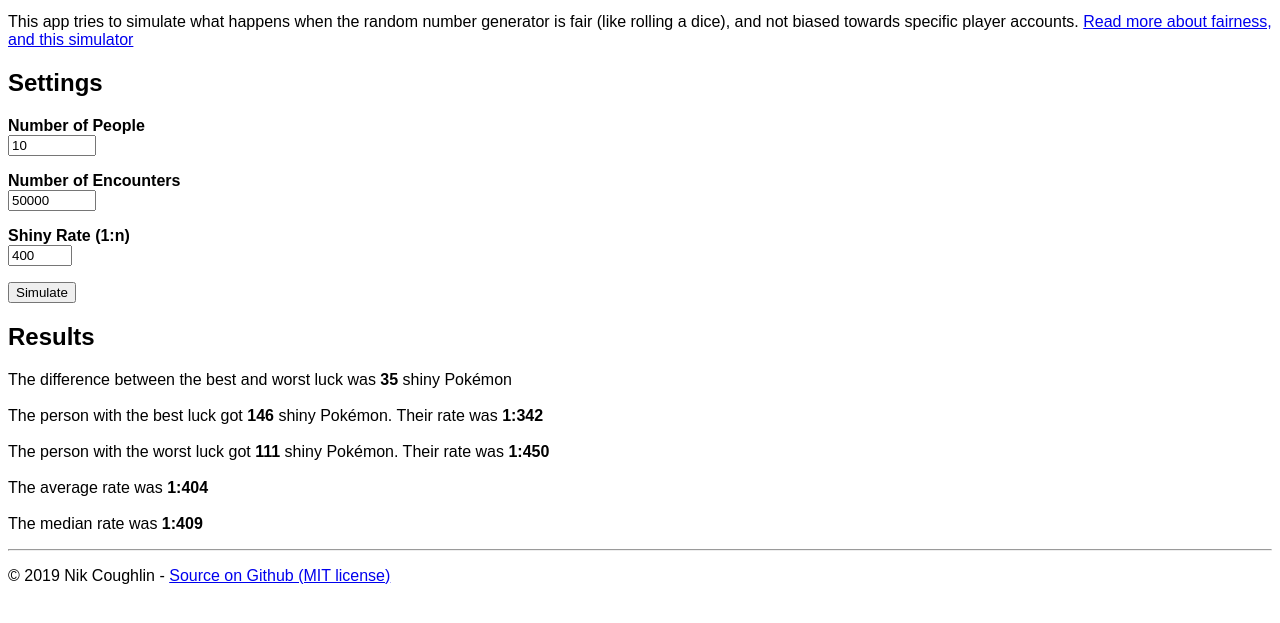
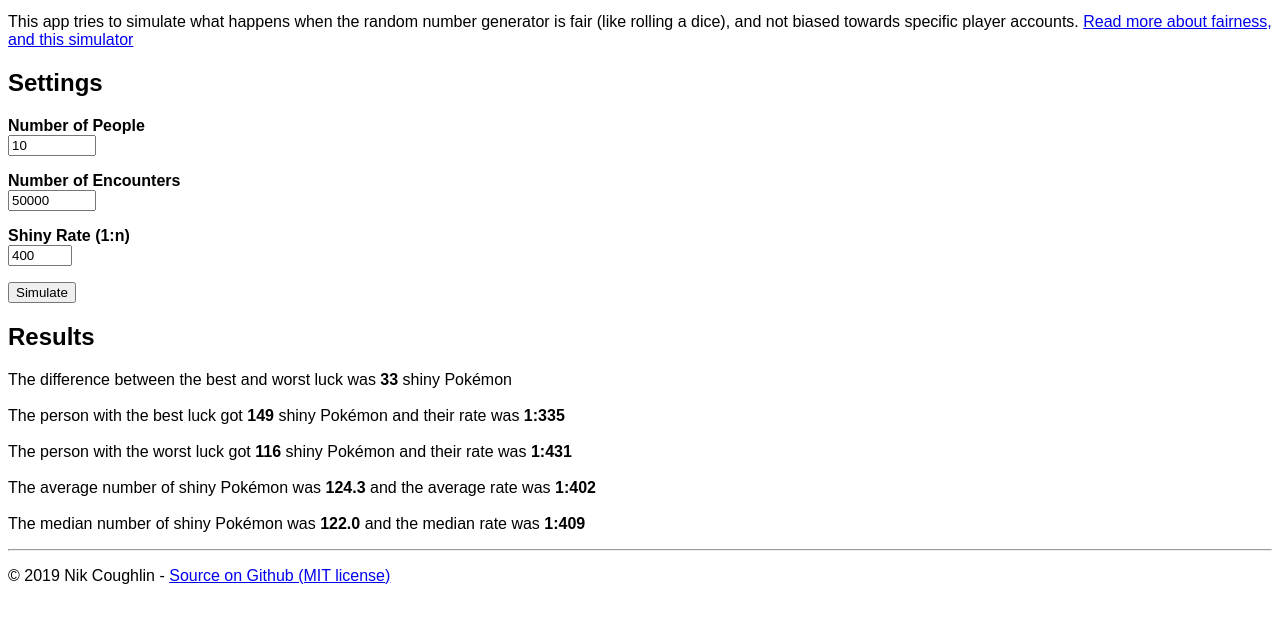
Before and after one commit to nrkn/pokemon-go-shiny-simulator, a website: page public/index.html in a window 1280 px wide. Both pictures are taken after a click on the button "Simulate". Shown: the part 119-742 px from the top of the page. Drawn offline with Linux system fonts and the light colour scheme.

Commit message:
Tidy code, minor improvements, examples in readme

```diff
--- a/public/app.js
+++ b/public/app.js
@@ -1,6 +1,6 @@
 (function e(t,n,r){function s(o,u){if(!n[o]){if(!t[o]){var a=typeof require=="function"&&require;if(!u&&a)return a(o,!0);if(i)return i(o,!0);var f=new Error("Cannot find module '"+o+"'");throw f.code="MODULE_NOT_FOUND",f}var l=n[o]={exports:{}};t[o][0].call(l.exports,function(e){var n=t[o][1][e];return s(n?n:e)},l,l.exports,e,t,n,r)}return n[o].exports}var i=typeof require=="function"&&require;for(var o=0;o<r.length;o++)s(r[o]);return s})({1:[function(require,module,exports){
 "use strict";
-const peopleEl = document.querySelector('.people');
+const resultsEl = document.querySelector('.results');
 const randomizeButtonEl = document.querySelector('button');
 const formEl = document.querySelector('form');
 const progressContainer = document.querySelector('.progress');
@@ -29,14 +29,16 @@ const createSequenceProgress = (length, cb, done, perStep = 1000) => {
     };
     next();
 };
-const createPerson = (numEncounters, shinyRate) => {
+const simulatePerson = (numEncounters, shinyRate) => {
     let shinies = 0;
     for (let i = 0; i < numEncounters; i++) {
+        // the number generated will be 0..shinyRate-1 - if it's zero, you got a
+        // shiny
         if (!randInt(shinyRate)) {
             shinies++;
         }
     }
-    return { shinies };
+    return shinies;
 };
 const median = (arr) => {
     const mid = Math.floor(arr.length / 2);
@@ -45,6 +47,10 @@ const median = (arr) => {
         (nums[mid - 1] + nums[mid]) / 2 :
         nums[mid]);
 };
+const average = (arr) => {
+    const sum = arr.reduce((a, b) => a + b);
+    return sum / arr.length;
+};
 const addPeopleToDom = () => {
     if (!formEl.checkValidity())
         return;
@@ -52,66 +58,65 @@ const addPeopleToDom = () => {
     const numPeople = Number(formData.get('numPeople'));
     const numEncounters = Number(formData.get('numEncounters'));
     const shinyRate = Number(formData.get('shinyRate'));
-    peopleEl.innerHTML = '<h2>Results</h2>';
-    createSequenceProgress(numPeople, () => createPerson(numEncounters, shinyRate), people => {
-        let totalEncounters = 0;
-        let totalShinies = 0;
+    resultsEl.innerHTML = '<h2>Results</h2>';
+    const getRate = (count, total = numEncounters) => (count === 0 ?
+        `0:${total}` :
+        `1:${Math.floor(total / count)}`);
+    createSequenceProgress(numPeople, () => simulatePerson(numEncounters, shinyRate), people => {
         let worstCount = Number.MAX_SAFE_INTEGER;
         let bestCount = Number.MIN_SAFE_INTEGER;
         let zeroes = 0;
-        let worstIndex = -1;
-        let bestIndex = -1;
-        let allRates = Array(numPeople);
-        const peopleFragment = document.createDocumentFragment();
-        people.forEach((person, i) => {
-            const { shinies } = person;
-            allRates[i] = shinies === 0 ? 0 : Math.floor(numEncounters / shinies);
+        people.forEach(shinies => {
             if (shinies === 0)
                 zeroes++;
             if (shinies > bestCount) {
                 bestCount = shinies;
-                bestIndex = i;
             }
             if (shinies < worstCount) {
                 worstCount = shinies;
-                worstIndex = i;
             }
-            totalEncounters += numEncounters;
-            totalShinies += shinies;
         });
-        const worst = people[worstIndex];
-        const best = people[bestIndex];
+        const medianShinies = median(people);
+        const averageShinies = average(people);
         const summaryP = document.createElement('p');
-        const averageRate = Math.round(totalEncounters / totalShinies);
         summaryP.innerHTML = `
-        The difference between the best and worst luck was
-        <strong>${best.shinies - worst.shinies}</strong> shiny
-        Pokémon
+        The difference between the best and worst luck was <strong>
+        ${bestCount - worstCount}</strong> shiny Pokémon
+
         <br><br>
-        The person with the best luck got
-        <strong>${best.shinies}</strong> shiny Pokémon. Their rate was
-        <strong>1:${Math.floor(numEncounters / best.shinies)}</strong>
+
+        The person with the best luck got <strong>${bestCount}</strong> shiny
+        Pokémon and their rate was <strong>${getRate(bestCount)}</strong>
+
         <br><br>
-        The person with the worst luck got
-        <strong>${worst.shinies}</strong> shiny Pokémon. Their rate was
-        <strong>${worst.shinies === 0 ?
-            `0:${numEncounters}` :
-            `1:${Math.floor(numEncounters / worst.shinies)}`}</strong>
+
+        The person with the worst luck got <strong>${worstCount}</strong>
+        shiny Pokémon and their rate was <strong>${getRate(worstCount)}
+        </strong>
+
         <br></br>
-        The average rate was <strong>1:${averageRate}</strong>
+
+        The average number of shiny Pokémon was <strong>
+        ${averageShinies.toFixed(1)}</strong> and the average rate was
+        <strong>${getRate(averageShinies)}</strong>
+
         <br><br>
-        The median rate was <strong>1:${median(allRates)}</strong>
+
+        The median number of shiny Pokémon was <strong>
+        ${medianShinies.toFixed(1)}</strong> and the median rate was
+        <strong>${getRate(medianShinies)}</strong>
       `;
         if (zeroes > 0) {
             summaryP.innerHTML += `
           <br><br>
-          ${zeroes} people got no shiny Pokémon. This is
-          1:${Math.floor(numPeople / zeroes)} people, or
-          ${((100 / numPeople) * zeroes).toFixed(2)}%
+
+          ${zeroes} ${zeroes === 1 ? 'person' : 'people'} got no shiny
+          Pokémon. This is <strong> ${getRate(zeroes, numPeople)}</strong>
+          people, or <strong>
+          ${((100 / numPeople) * zeroes).toFixed(1)}%</strong>
         `;
         }
-        peopleEl.appendChild(summaryP);
-        peopleEl.appendChild(peopleFragment);
+        resultsEl.appendChild(summaryP);
     });
 };
 randomizeButtonEl.addEventListener('click', () => {
--- a/public/index.html
+++ b/public/index.html
@@ -65,7 +65,7 @@
     </label>
     <button type="button">Simulate</button>
   </form>
-  <div class="people"></div>
+  <div class="results"></div>
   <hr>
   <p>
     © 2019 Nik Coughlin -
```
Also changed, not shown: src/index.ts (+49 -47 lines), README.md, dist/index.d.ts, dist/index.js, public/ho-oh-dex.jpg (added), public/ho-oh-rate.jpg (added), public/ho-oh-shinies.jpg (added), public/ho-oh-simulation.png (added), public/latias-simulation.png (added), 1 other file.
